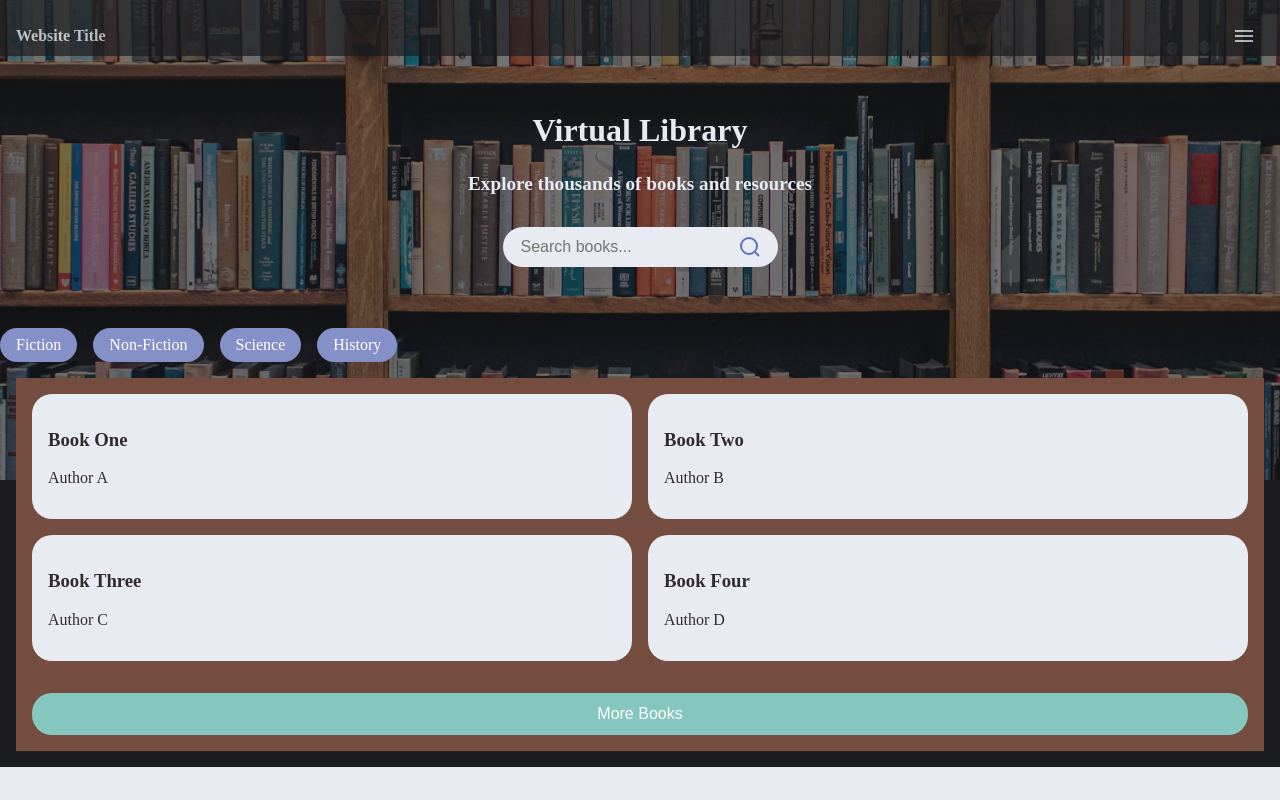
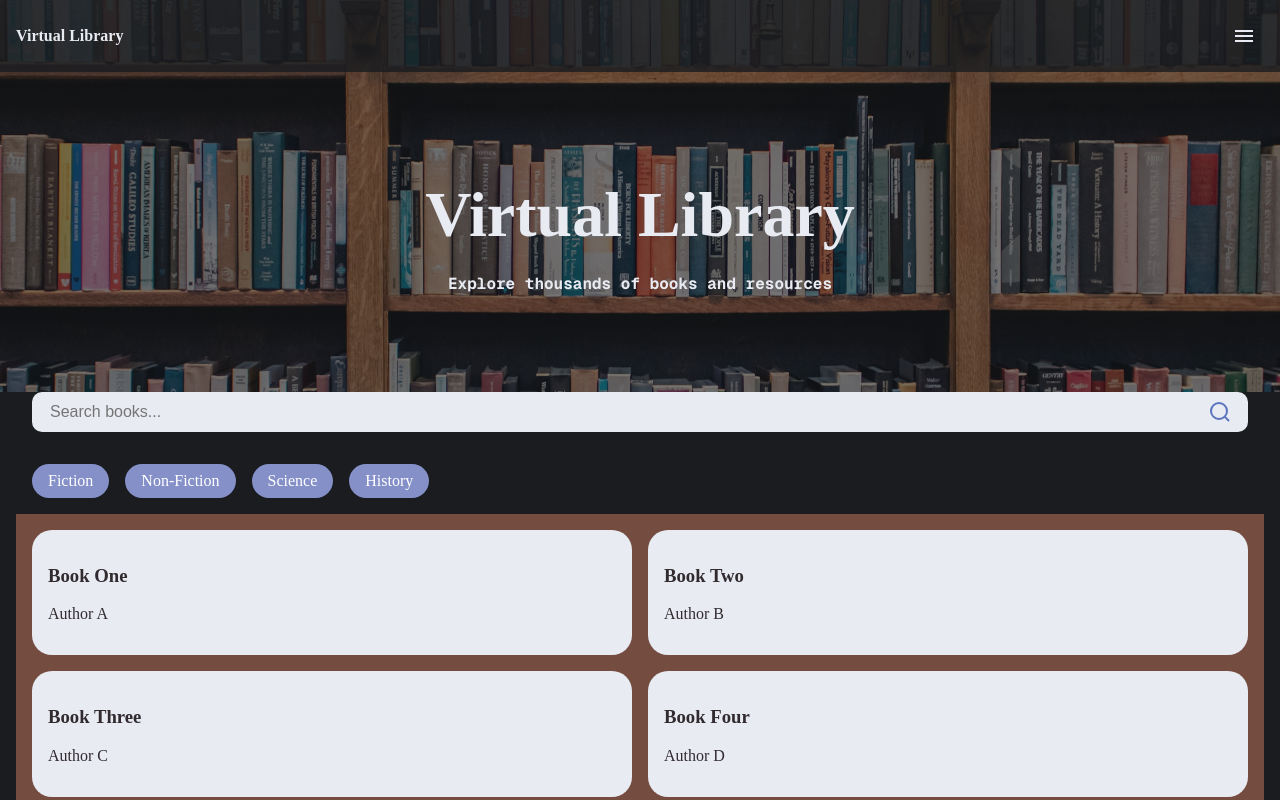
Before and after one commit to debliondev/Open_library_Web_project, a Next.js app: page / in a window 1280 px wide. Shown: the top 800 px of the page. Built offline with nearby package versions, Linux system fonts and the light colour scheme.

Commit message:
New Home_page implementations: fixed opacity in header polish search bar styles polish categories styles new ts file for fonts redistribution of components in the home page

```diff
--- a/src/app/(home)/page.tsx
+++ b/src/app/(home)/page.tsx
@@ -2,6 +2,7 @@ import HomeTitleSection from "app/components/HomeTitleSection/HomeTitleSection";
 import Categories from "app/components/Categories/Categories";
 import BookGrid from "app/components/BookGrid/BookGrid";
 import AboutSection from "app/components/AboutSection/AboutSection";
+import SearchBar from "app/components/shared/SearchBar/SearchBar";
 
 
 export const metadata = {
@@ -15,8 +16,11 @@ export default function Home() {
   return (
     <main>
       <HomeTitleSection/>
+      <section style={{backgroundColor: "#1a1c20" }}>
+      <SearchBar/>
       <Categories />
       <BookGrid />
+      </section>
       <AboutSection />
     </main>
   );
--- /dev/null
+++ b/src/app/fonts.ts
@@ -0,0 +1,8 @@
+import { Geist_Mono } from "next/font/google";
+
+const geistMono = Geist_Mono({
+  variable: "--font-geist-mono",
+  subsets: ["latin"],
+});
+
+export {geistMono}
--- a/src/app/global.css
+++ b/src/app/global.css
@@ -1,5 +1,6 @@
 :root{
     --black-on-light: #1a1c20;
+    --black-on-light-rgb: 26, 28, 32;
     --white-on-dark: #e9ebf2;
     --primary-focus: #305045;
     --brown1-seccondary: #744d40;
--- a/src/app/layout.tsx
+++ b/src/app/layout.tsx
@@ -1,5 +1,7 @@
 import type { Metadata } from "next";
-import { Geist, Geist_Mono } from "next/font/google";
+import { Geist} from "next/font/google";
+
+import { geistMono } from "./fonts";
 
 import Header from "app/components/shared/Header/Header";
 import Footer from "app/components/shared/Footer/Footer";
@@ -9,11 +11,6 @@ import "./global.css";
 
 const geistSans = Geist({
   variable: "--font-geist-sans",
-  subsets: ["latin"],
-});
-
-const geistMono = Geist_Mono({
-  variable: "--font-geist-mono",
   subsets: ["latin"],
 });
 
@@ -28,7 +25,7 @@ export default function RootLayout({
   children: React.ReactNode;
 }>) {
   return (
-    <html lang="en">
+    <html lang="en" className={`${geistMono.variable}`}>
       <body>
         <Header/>
         {children}
--- a/src/components/Categories/style.module.css
+++ b/src/components/Categories/style.module.css
@@ -1,7 +1,7 @@
 .categories {
   display: flex;
   gap: 1rem;
-  margin: 1rem 0;
+  margin: 1rem 2rem;
   flex-wrap: wrap;
 }
 .category {
--- a/src/components/HomeTitleSection/HomeTitleSection.tsx
+++ b/src/components/HomeTitleSection/HomeTitleSection.tsx
@@ -4,13 +4,11 @@ import SearchBar from "../shared/SearchBar/SearchBar";
 import Image from "next/image";
 import background_library from  "../../../public/images/library_stock_image.jpg"
 
-
 export default function HomeTitleSection() {
   return (
     <section className={styles.titleSection} aria-labelledby="main-title">
       <h1 id="main-title">Virtual Library</h1>
       <h2 className={styles.subtitle}>Explore thousands of books and resources</h2>
-      <SearchBar/>
           <Image
           src={background_library}
           alt="Library background"
--- a/src/components/HomeTitleSection/style.module.css
+++ b/src/components/HomeTitleSection/style.module.css
@@ -1,7 +1,7 @@
 .titleSection {
   text-align: center;
   width: 100%;
-  height: 16rem;
+  height: 18rem;
   display: flex;
   flex-direction: column;
   justify-content: center;
@@ -9,11 +9,12 @@
 }
 
 .titleSection h1 {
-  font-size: 2rem;
+  font-size: 4rem;
   color: var(--white-on-dark);
   margin-bottom: 0.5rem;
 }
 .subtitle {
-  font-size: 1.2rem;
+  font-size: 1rem;
+  font-family: var(--font-geist-mono), monospace;
   color: var(--white-on-dark);
 }
--- a/src/components/shared/Header/Header.tsx
+++ b/src/components/shared/Header/Header.tsx
@@ -3,7 +3,7 @@ import styles from "./style.module.css";
 export default function Header() {
   return (
     <header className={styles.header}>
-      <span aria-label="Website Title" style={{ fontWeight: 600, opacity:1}}>Website Title</span>
+      <span aria-label="Website Title" style={{ fontWeight: 600, opacity:1}}>Virtual Library</span>
       <button className={styles.menuBtn} aria-label="Open menu">
         <svg viewBox="0 0 24 24"><rect width="24" height="24" fill="none"/><path d="M3 6h18v2H3V6zm0 5h18v2H3v-2zm0 5h18v2H3v-2z"/></svg>
       </button>
--- a/src/components/shared/Header/style.module.css
+++ b/src/components/shared/Header/style.module.css
@@ -3,16 +3,17 @@
   top: 0;
   z-index: 100;
   width: 100%;
-  background: var(--black-on-light);
+  background: rgb(var(--black-on-light-rgb),0.8);
   color: var(--white-on-dark);
   border-radius: none;
   display: flex;
   align-items: center;
   justify-content: space-between;
-  padding: 1rem 1rem 0rem;
+  padding: 1rem 1rem;
   box-sizing: border-box;
-  opacity: 0.7;
 }
+
+
 .menuBtn {
   background: none;
   border: none;
--- a/src/components/shared/SearchBar/SearchBar.tsx
+++ b/src/components/shared/SearchBar/SearchBar.tsx
@@ -1,3 +1,6 @@
+"use client";
+
+
 import styles from "./style.module.css";
 
 export default function SearchBar() {
--- a/src/components/shared/SearchBar/style.module.css
+++ b/src/components/shared/SearchBar/style.module.css
@@ -2,9 +2,9 @@
   display: flex;
   align-items: center;
   background: #e9ebf2;
-  border-radius: 20px;
+  border-radius: 10px;
   padding: 0.5rem 1rem;
-  margin: 1rem 0;
+  margin: 2rem;
 }
 .searchBar input {
   border: none;
```
